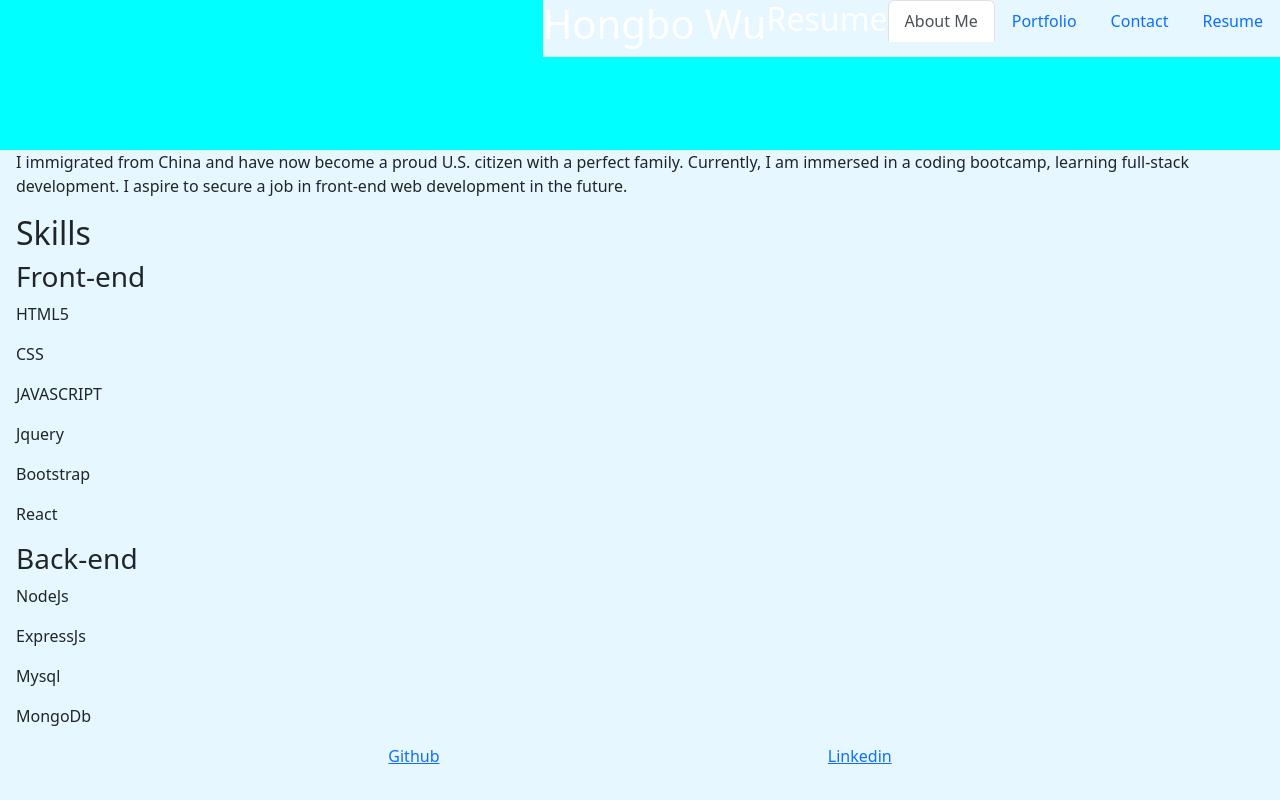
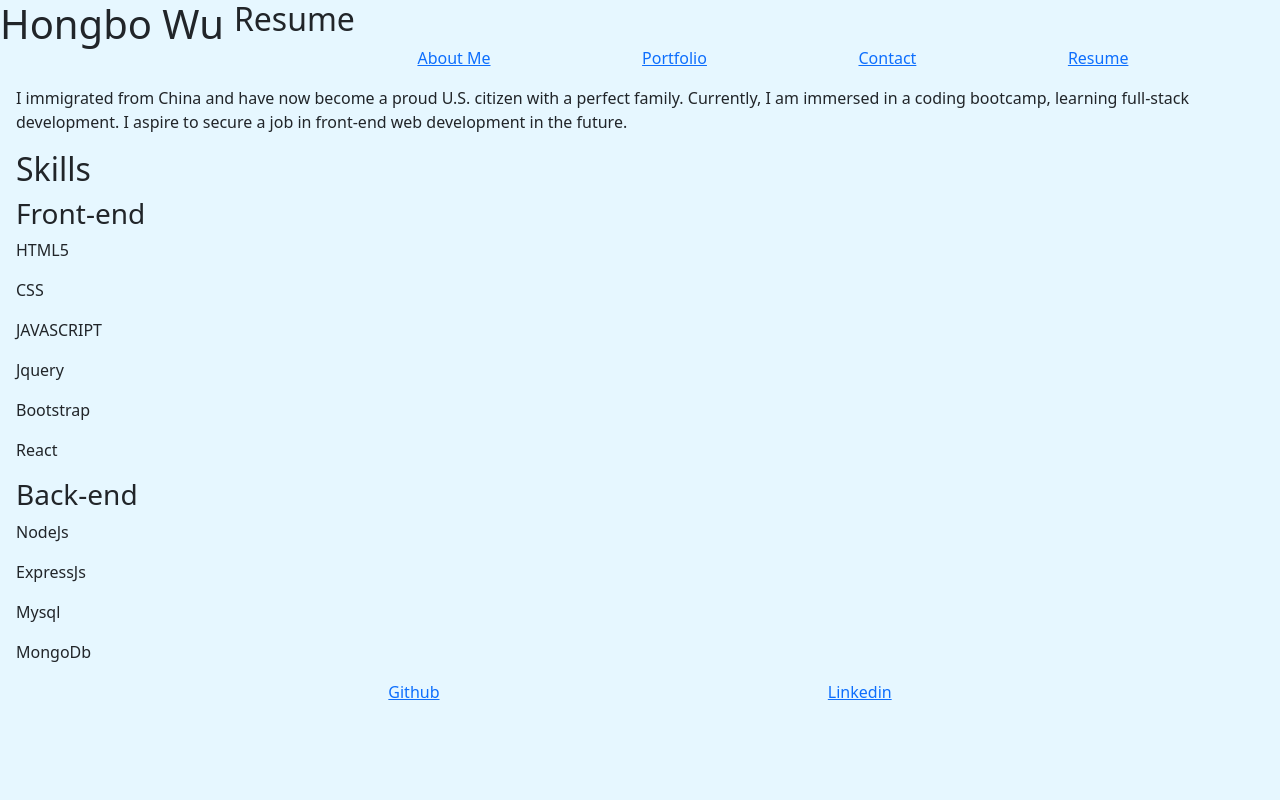
Before and after one commit to hongbowu/React-Portfolio, a React (Vite) app: page / in a window 1280 px wide. Built offline with nearby package versions, Linux system fonts and the light colour scheme.

Commit message:
change the nav styles

```diff
--- a/src/App.css
+++ b/src/App.css
@@ -2,18 +2,18 @@
     background: #e6f7ff;
 }
 
-header {
-    background: aqua;
-    height: 150px;
-}
-h1 {
-  text-align: left;
-
+header h1 {
+  float: left;
+  margin-right: 10px;
 }
 
-.nav {
-    float: right;
-    color: white !important;
+header ul {
+  display: flex;
+  list-style-type: none;
+  flex-wrap: wrap;
+  flex-direction: row;
+  justify-content: space-evenly;
+  clear: right;
 }
 
 footer {
--- a/src/components/Nav.jsx
+++ b/src/components/Nav.jsx
@@ -3,35 +3,36 @@ import { Link, useLocation } from 'react-router-dom';
 export default function Nav() {
     const currentPage = useLocation().pathname;
     return(
-        <ul className="nav nav-tabs">
-            <h1 className='username'>Hongbo Wu</h1><br/>
-            <h2>Resume</h2>
-            <li className="nav-item">
+        <>
+        <h1 className='username'>Hongbo Wu</h1>
+        <h2>Resume</h2>
+        <ul>
+            <li>
               <Link
-                to='/' className={currentPage === '/' ? 'nav-link active' : 'nav-link'}>
+                to='/' >
                     About Me
                 </Link>
             </li>
-            <li className="nav-item">
+            <li>
             <Link
-                to='/Portfolio' className={currentPage === '/Portfolio' ? 'nav-link active' : 'nav-link'}>
+                to='/Portfolio' >
                     Portfolio
                 </Link>
             </li>
-            <li className="nav-item">
+            <li>
             <Link
-                to='/Contact' className={currentPage === '/Contact' ? 'nav-link active' : 'nav-link'}>
+                to='/Contact' >
                     Contact
                 </Link>
             </li>
-            <li className="nav-item">
+            <li>
             <Link
-                to='/Resume' className={currentPage === '/Resume' ? 'nav-link active' : 'nav-link'}>
+                to='/Resume' >
                     Resume
                 </Link>
             </li>
         </ul>
-
+        </>
     )
 
 
```
